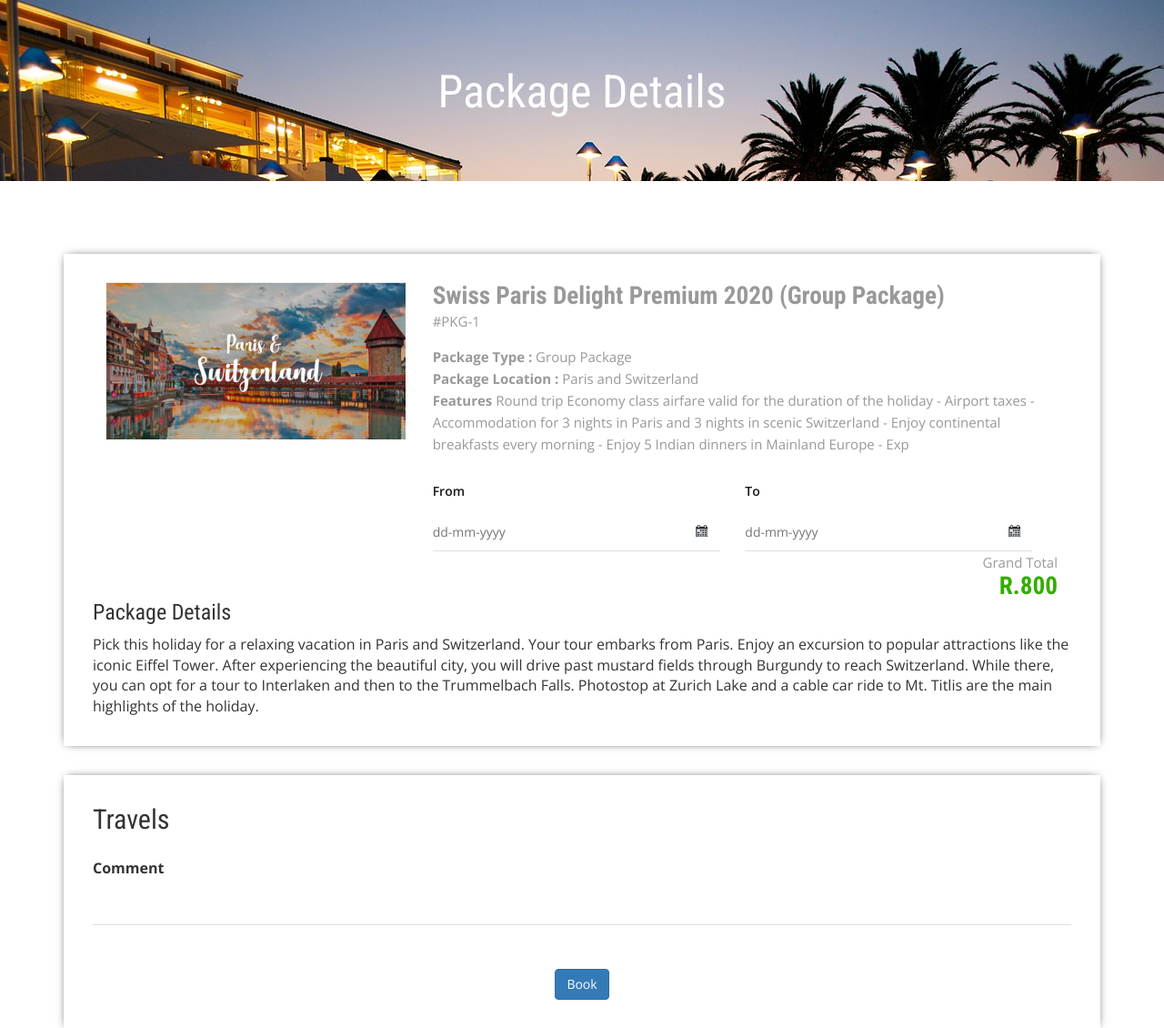
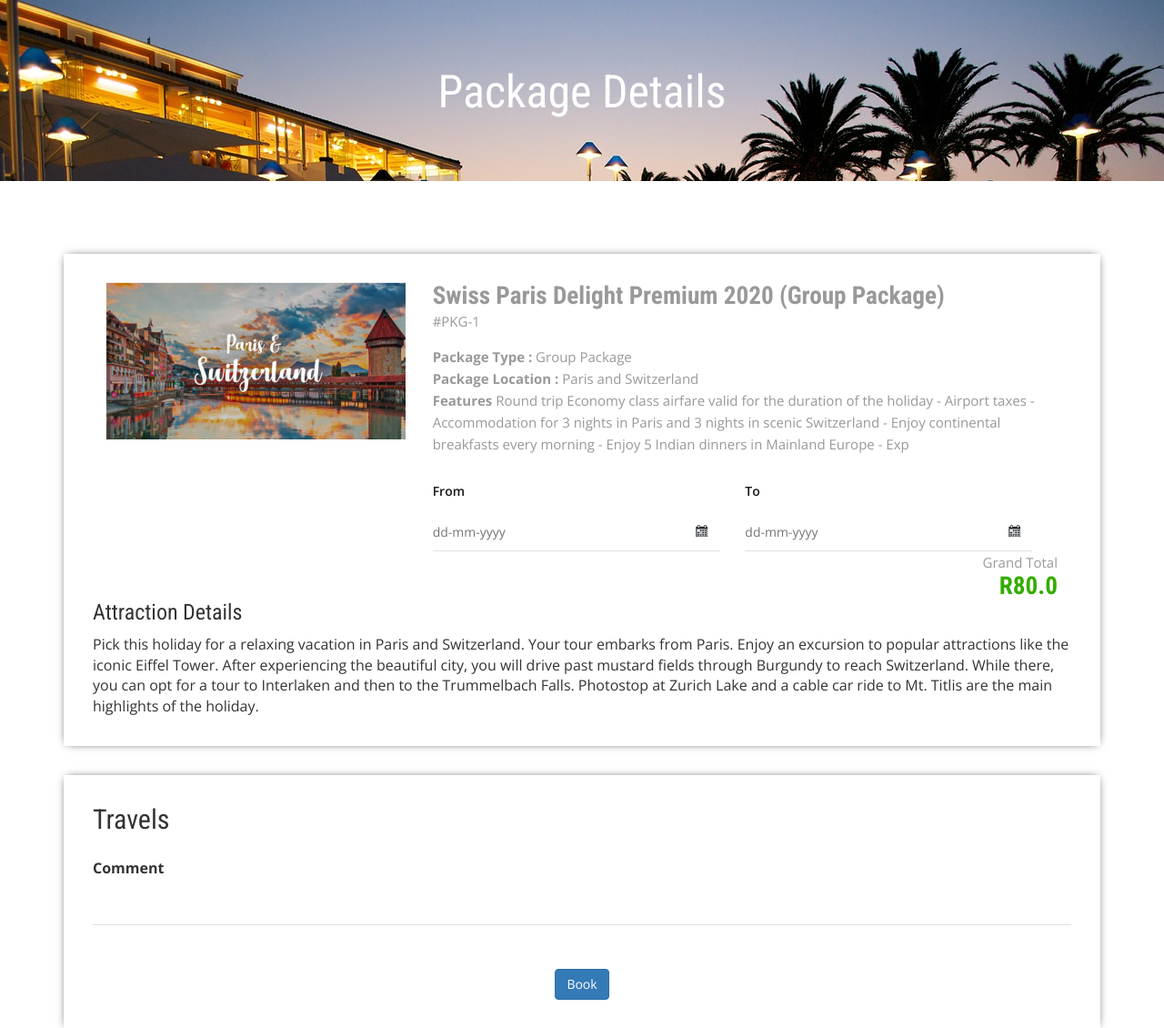
Before and after one commit to KISMETtakk/TshwaneFindXampp, a PHP site: page /package-details.php?pkgid=1 in a window 1280 px wide. Shown: the part 147-1277 px from the top of the page at 91% size. Run offline with PHP 8.4, Linux system fonts and the light colour scheme; a user stored in the database is signed in; data comes from the database, SQL or seed files in the repository; data that the repository does not hold is empty.

Commit message:
Few Title changes

```diff
--- a/index.php
+++ b/index.php
@@ -49,7 +49,7 @@ include('includes/config.php');
 
 
 
-	<h3>Package List</h3>
+	<h3>Attractions</h3>
 
 
 <?php $sql = "SELECT * from tbltourpackages order by rand() limit 4";
--- a/package-details.php
+++ b/package-details.php
@@ -34,7 +34,7 @@ $error="Something went wrong. Please try again";
 <!DOCTYPE HTML>
 <html>
 <head>
-<title>TMS | Package Details</title>
+<title>TF | Attraction Details</title>
 <meta name="viewport" content="width=device-width, initial-scale=1">
 <meta http-equiv="Content-Type" content="text/html; charset=utf-8" />
 <script type="applijewelleryion/x-javascript"> addEventListener("load", function() { setTimeout(hideURLbar, 0); }, false); function hideURLbar(){ window.scrollTo(0,1); } </script>
@@ -130,10 +130,10 @@ foreach($results as $result)
 						<div class="clearfix"></div>
 				<div class="grand">
 					<p>Grand Total</p>
-					<h3>R.800</h3>
+					<h3>R80.0</h3>
 				</div>
 			</div>
-		<h3>Package Details</h3>
+		<h3>Attraction Details</h3>
 				<p style="padding-top: 1%"><?php echo htmlentities($result->PackageDetails);?> </p>
 				<div class="clearfix"></div>
 		</div>
--- a/page.php
+++ b/page.php
@@ -33,7 +33,7 @@ $error="Something went wrong. Please try again";
 <!DOCTYPE HTML>
 <html>
 <head>
-<title>TMS | Tourism Management System</title>
+<title>TF | Tourism Facility Management System</title>
 <meta name="viewport" content="width=device-width, initial-scale=1">
 <meta http-equiv="Content-Type" content="text/html; charset=utf-8" />
 <meta name="keywords" content="Tourism Management System In PHP" />
```
